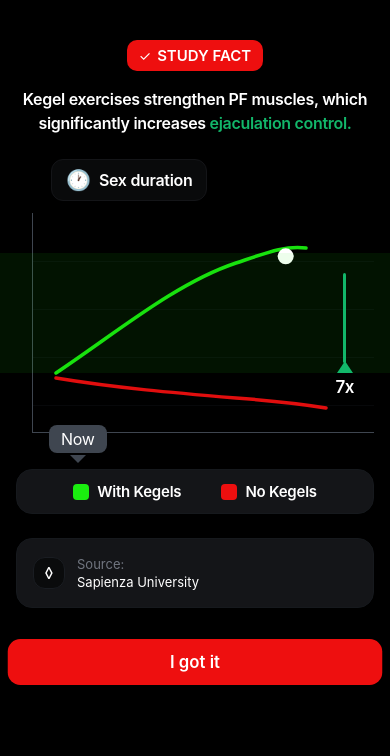
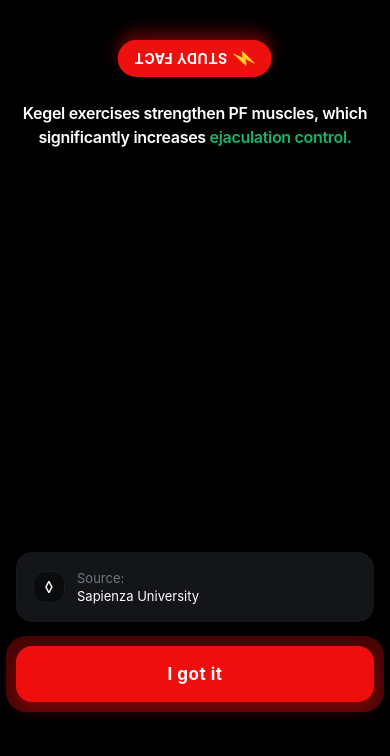
Before and after one commit to EMEDAT/stamena-app, a React Native app: screen / in a window 390 px wide. Shown: the top 756 px of the page. Built offline with nearby package versions, Linux system fonts and the light colour scheme.

Commit message:
Refactor components to utilize React Native Reanimated for improved animations; update Badge, Button, Graph, Headline, and Source components with shared values and animated styles; upgrade react-native-reanimated dependency to version 3.15.0; enhance visual effects and performance.

```diff
--- a/babel.config.js
+++ b/babel.config.js
@@ -2,6 +2,9 @@ module.exports = function (api) {
   api.cache(true);
   return {
     presets: ['babel-preset-expo'],
-    plugins: ['react-native-reanimated/plugin'],
+    plugins: [
+      // ⚠️ CRITICAL: react-native-reanimated/plugin must be listed LAST!
+      'react-native-reanimated/plugin',
+    ],
   };
 };
--- a/package.json
+++ b/package.json
@@ -14,7 +14,7 @@
     "react": "19.1.0",
     "react-native": "0.81.5",
     "react-native-gesture-handler": "~2.28.0",
-    "react-native-reanimated": "~4.1.1",
+    "react-native-reanimated": "^3.15.0",
     "react-native-safe-area-context": "~5.6.0",
     "react-native-svg": "15.12.1"
   },
--- a/src/components/Badge.tsx
+++ b/src/components/Badge.tsx
@@ -1,56 +1,91 @@
-import React, { useEffect, useRef } from 'react';
-import { View, Text, StyleSheet, Animated } from 'react-native';
+import React, { useEffect } from 'react';
+import { Text, StyleSheet } from 'react-native';
+import Animated, {
+  useSharedValue,
+  useAnimatedStyle,
+  withSpring,
+  withRepeat,
+  withTiming,
+  Easing,
+} from 'react-native-reanimated';
 import { COLORS } from '../constants/colors';
 
 export const Badge: React.FC = () => {
-  const fadeAnim = useRef(new Animated.Value(0)).current;
-  const translateY = useRef(new Animated.Value(-20)).current;
+  const scale = useSharedValue(0);
+  const rotation = useSharedValue(0);
+  const iconRotation = useSharedValue(0);
 
   useEffect(() => {
-    Animated.parallel([
-      Animated.timing(fadeAnim, {
-        toValue: 1,
-        duration: 800,
-        useNativeDriver: true,
-      }),
-      Animated.spring(translateY, {
-        toValue: 0,
-        useNativeDriver: true,
-      }),
-    ]).start();
+    // Badge entrance with spring
+    scale.value = withSpring(1, {
+      damping: 15,
+      stiffness: 200,
+      mass: 1,
+    });
+
+    // Badge subtle rotation
+    rotation.value = withRepeat(
+      withTiming(-180, { duration: 300 }),
+      1,
+      false
+    );
+
+    // Icon continuous rotation
+    iconRotation.value = withRepeat(
+      withTiming(360, { duration: 2000, easing: Easing.linear }),
+      -1,
+      false
+    );
   }, []);
 
+  const badgeAnimatedStyle = useAnimatedStyle(() => {
+    return {
+      transform: [
+        { scale: scale.value },
+        { rotate: `${rotation.value}deg` },
+      ],
+    };
+  });
+
+  const iconAnimatedStyle = useAnimatedStyle(() => {
+    return {
+      transform: [{ rotate: `${iconRotation.value}deg` }],
+    };
+  });
+
   return (
-    <View style={styles.container}>
-      <Animated.View style={[styles.badge, { opacity: fadeAnim, transform: [{ translateY }] }]}>
-        <Text style={styles.icon}>✓</Text>
-        <Text style={styles.text}>STUDY FACT</Text>
-      </Animated.View>
-    </View>
+    <Animated.View style={[styles.badge, badgeAnimatedStyle]}>
+      <Animated.Text style={[styles.icon, iconAnimatedStyle]}>⚡</Animated.Text>
+      <Text style={styles.text}>STUDY FACT</Text>
+    </Animated.View>
   );
 };
 
 const styles = StyleSheet.create({
-  container: {
-    alignItems: 'center',
-    marginBottom: 16,
-  },
   badge: {
     flexDirection: 'row',
     alignItems: 'center',
+    backgroundColor: COLORS.brandRed,
+    paddingVertical: 8,
+    paddingHorizontal: 16,
+    borderRadius: 24,
+    alignSelf: 'center',
     gap: 6,
-    backgroundColor: COLORS.brandRed,
-    paddingHorizontal: 12,
-    paddingVertical: 6,
-    borderRadius: 10,
+    shadowColor: COLORS.brandRed,
+    shadowOffset: { width: 0, height: 8 },
+    shadowOpacity: 0.4,
+    shadowRadius: 16,
+    elevation: 8,
+    marginBottom: 24,
   },
   icon: {
-    fontSize: 14,
+    fontSize: 18,
     color: COLORS.white,
   },
   text: {
-    fontSize: 15,
-    fontWeight: '600',
+    fontSize: 14,
+    fontWeight: '700',
     color: COLORS.white,
+    letterSpacing: 0.5,
   },
 });
--- a/src/components/Button.tsx
+++ b/src/components/Button.tsx
@@ -1,79 +1,110 @@
-import React, { useEffect, useRef } from 'react';
-import { Text, StyleSheet, Animated, TouchableOpacity } from 'react-native';
+import React, { useEffect } from 'react';
+import { Text, StyleSheet, Pressable } from 'react-native';
+import Animated, {
+  useSharedValue,
+  useAnimatedStyle,
+  withSpring,
+  withTiming,
+  withDelay,
+  interpolate,
+} from 'react-native-reanimated';
 import { COLORS } from '../constants/colors';
 
+const AnimatedPressable = Animated.createAnimatedComponent(Pressable);
+
 export const Button: React.FC = () => {
-  const fadeAnim = useRef(new Animated.Value(0)).current;
-  const translateY = useRef(new Animated.Value(20)).current;
-  const pulseAnim = useRef(new Animated.Value(1)).current;
+  const opacity = useSharedValue(0);
+  const translateY = useSharedValue(30);
+  const scale = useSharedValue(1);
+  const glowOpacity = useSharedValue(0);
 
   useEffect(() => {
-    // Fade in
-    Animated.parallel([
-      Animated.timing(fadeAnim, {
-        toValue: 1,
-        duration: 500,
-        delay: 2100,
-        useNativeDriver: true,
-      }),
-      Animated.timing(translateY, {
-        toValue: 0,
-        duration: 500,
-        delay: 2100,
-        useNativeDriver: true,
-      }),
-    ]).start(() => {
-      // Start pulse after appearing
-      Animated.loop(
-        Animated.sequence([
-          Animated.timing(pulseAnim, {
-            toValue: 1.05,
-            duration: 1000,
-            useNativeDriver: true,
-          }),
-          Animated.timing(pulseAnim, {
-            toValue: 1,
-            duration: 1000,
-            useNativeDriver: true,
-          }),
-        ])
-      ).start();
-    });
+    // Button entrance animation
+    opacity.value = withDelay(2100, withTiming(1, { duration: 500 }));
+    translateY.value = withDelay(
+      2100,
+      withSpring(0, {
+        damping: 20,
+        stiffness: 200,
+      })
+    );
   }, []);
 
+  const buttonAnimatedStyle = useAnimatedStyle(() => {
+    return {
+      opacity: opacity.value,
+      transform: [
+        { translateY: translateY.value },
+        { scale: scale.value },
+      ],
+    };
+  });
+
+  const glowAnimatedStyle = useAnimatedStyle(() => {
+    return {
+      opacity: interpolate(glowOpacity.value, [0, 1], [0.3, 0.6]),
+    };
+  });
+
+  const handlePressIn = () => {
+    scale.value = withTiming(0.96, { duration: 100 });
+    glowOpacity.value = withTiming(1, { duration: 100 });
+  };
+
+  const handlePressOut = () => {
+    scale.value = withSpring(1, {
+      damping: 15,
+      stiffness: 300,
+    });
+    glowOpacity.value = withTiming(0, { duration: 200 });
+  };
+
   return (
-    <Animated.View
-      style={[
-        styles.container,
-        {
-          opacity: fadeAnim,
-          transform: [{ translateY }, { scale: pulseAnim }],
-        },
-      ]}
+    <AnimatedPressable
+      style={[styles.button, buttonAnimatedStyle]}
+      onPressIn={handlePressIn}
+      onPressOut={handlePressOut}
+      onPress={() => {
+        console.log('Button pressed!');
+      }}
     >
-      <TouchableOpacity style={styles.button} activeOpacity={0.8}>
-        <Text style={styles.text}>I got it</Text>
-      </TouchableOpacity>
-    </Animated.View>
+      <Animated.View style={[styles.glow, glowAnimatedStyle]} />
+      <Text style={styles.text}>I got it</Text>
+    </AnimatedPressable>
   );
 };
 
 const styles = StyleSheet.create({
-  container: {
-    marginTop: 32,
-    marginBottom: 20,
-  },
   button: {
     backgroundColor: COLORS.brandRed,
-    paddingVertical: 12,
-    paddingHorizontal: 18,
-    borderRadius: 12,
+    paddingVertical: 18,
+    paddingHorizontal: 32,
+    borderRadius: 16,
     alignItems: 'center',
-    justifyContent: 'center',
+    marginTop: 24,
+    shadowColor: COLORS.brandRed,
+    shadowOffset: { width: 0, height: 8 },
+    shadowOpacity: 0.3,
+    shadowRadius: 16,
+    elevation: 8,
+    position: 'relative',
+    overflow: 'visible',
+  },
+  glow: {
+    position: 'absolute',
+    top: -10,
+    left: -10,
+    right: -10,
+    bottom: -10,
+    backgroundColor: COLORS.brandRed,
+    borderRadius: 20,
+    opacity: 0,
+    zIndex: -1,
   },
   text: {
-    fontSize: 16,
-    fontWeight: '600',
+    fontSize: 17,
+    fontWeight: '700',
     color: COLORS.white,
+    letterSpacing: 0.5,
   },
 });
--- a/src/components/Graph.tsx
+++ b/src/components/Graph.tsx
@@ -1,69 +1,176 @@
-import React, { useEffect, useRef } from 'react';
-import { View, Text, StyleSheet, Animated, Dimensions } from 'react-native';
-import Svg, { Path, Circle } from 'react-native-svg';
+import React, { useEffect } from 'react';
+import { View, Text, StyleSheet, Dimensions } from 'react-native';
+import Svg, { Path, Circle, Defs, LinearGradient, Stop, RadialGradient } from 'react-native-svg';
+import Animated, {
+  useSharedValue,
+  useAnimatedProps,
+  withTiming,
+  withDelay,
+  withRepeat,
+  withSequence,
+  Easing,
+  interpolate,
+} from 'react-native-reanimated';
 import { COLORS } from '../constants/colors';
 
 const { width } = Dimensions.get('window');
 const GRAPH_WIDTH = width - 32;
 
+const AnimatedPath = Animated.createAnimatedComponent(Path);
 const AnimatedCircle = Animated.createAnimatedComponent(Circle);
+const AnimatedView = Animated.View;
 
 export const Graph: React.FC = () => {
-  const fadeAnim = useRef(new Animated.Value(0)).current;
-  const dotOpacity = useRef(new Animated.Value(0)).current;
-  const dotProgress = useRef(new Animated.Value(0)).current;
+  // Animation values
+  const containerOpacity = useSharedValue(0);
+  const labelSlide = useSharedValue(-30);
+  const greenLineProgress = useSharedValue(0);
+  const redLineProgress = useSharedValue(0);
+  const dotOpacity = useSharedValue(0);
+  const dotScale = useSharedValue(0);
+  const glowOpacity = useSharedValue(0);
+  const glowScale = useSharedValue(1);
+  const nowMarkerY = useSharedValue(20);
+  const arrowY = useSharedValue(0);
+  const multiplierScale = useSharedValue(0.8);
 
   useEffect(() => {
-    Animated.timing(fadeAnim, {
-      toValue: 1,
-      duration: 800,
-      delay: 700,
-      useNativeDriver: true,
-    }).start();
+    // 1. Container fade in
+    containerOpacity.value = withDelay(700, withTiming(1, { duration: 800 }));
 
-    // Show dot after lines draw
-    Animated.timing(dotOpacity, {
-      toValue: 1,
-      duration: 400,
-      delay: 2600,
-      useNativeDriver: true,
-    }).start(() => {
-      // Animate dot along path
-      Animated.loop(
-        Animated.sequence([
-          Animated.timing(dotProgress, {
-            toValue: 1,
-            duration: 3000,
-            useNativeDriver: true,
-          }),
-          Animated.timing(dotProgress, {
-            toValue: 0,
-            duration: 3000,
-            useNativeDriver: true,
-          }),
-        ])
-      ).start();
-    });
+    // 2. Label slide in
+    labelSlide.value = withDelay(600, withTiming(0, { duration: 600, easing: Easing.out(Easing.cubic) }));
+
+    // 3. Draw green line
+    greenLineProgress.value = withDelay(
+      1100,
+      withTiming(1, { duration: 2000, easing: Easing.inOut(Easing.cubic) })
+    );
+
+    // 4. Draw red line
+    redLineProgress.value = withDelay(
+      1300,
+      withTiming(1, { duration: 2000, easing: Easing.inOut(Easing.cubic) })
+    );
+
+    // 5. Glow effect
+    glowOpacity.value = withDelay(1600, withTiming(0.3, { duration: 800 }));
+    glowScale.value = withDelay(
+      1600,
+      withRepeat(
+        withSequence(
+          withTiming(1.1, { duration: 2000, easing: Easing.inOut(Easing.sin) }),
+          withTiming(1, { duration: 2000, easing: Easing.inOut(Easing.sin) })
+        ),
+        -1,
+        false
+      )
+    );
+
+    // 6. Dot appears with bounce
+    dotOpacity.value = withDelay(2600, withTiming(1, { duration: 400 }));
+    dotScale.value = withDelay(
+      2600,
+      withSequence(
+        withTiming(1.4, { duration: 300, easing: Easing.out(Easing.cubic) }),
+        withTiming(1, { duration: 200, easing: Easing.inOut(Easing.cubic) })
+      )
+    );
+
+    // 7. Now marker slides up
+    nowMarkerY.value = withDelay(
+      1900,
+      withTiming(0, { duration: 600, easing: Easing.out(Easing.cubic) })
+    );
+
+    // 8. Arrow floats
+    arrowY.value = withDelay(
+      3100,
+      withRepeat(
+        withSequence(
+          withTiming(-8, { duration: 1500, easing: Easing.inOut(Easing.sin) }),
+          withTiming(0, { duration: 1500, easing: Easing.inOut(Easing.sin) })
+        ),
+        -1,
+        false
+      )
+    );
+
+    // 9. Multiplier pops in
+    multiplierScale.value = withDelay(
+      3100,
+      withSequence(
+        withTiming(1.2, { duration: 400, easing: Easing.out(Easing.back(2)) }),
+        withTiming(1, { duration: 200 })
+      )
+    );
   }, []);
 
-  // Calculate dot position along bezier curve
-  const dotX = dotProgress.interpolate({
-    inputRange: [0, 0.5, 1],
-    outputRange: [40, 180, 290],
+  // Animated props for green path
+  const greenAnimatedProps = useAnimatedProps(() => {
+    return {
+      strokeDashoffset: interpolate(greenLineProgress.value, [0, 1], [350, 0]),
+    };
   });
 
-  const dotY = dotProgress.interpolate({
-    inputRange: [0, 0.5, 1],
-    outputRange: [160, 80, 35],
+  // Animated props for red path
+  const redAnimatedProps = useAnimatedProps(() => {
+    return {
+      strokeDashoffset: interpolate(redLineProgress.value, [0, 1], [350, 0]),
+    };
   });
 
+  // Animated style for container
+  const containerStyle = useAnimatedProps(() => ({
+    opacity: containerOpacity.value,
+  }));
+
+  // Animated style for label
+  const labelStyle = useAnimatedProps(() => ({
+    opacity: interpolate(labelSlide.value, [-30, 0], [0, 1]),
+    transform: [{ translateX: labelSlide.value }],
+  }));
+
+  // Animated style for glow
+  const glowStyle = useAnimatedProps(() => ({
+    opacity: glowOpacity.value,
+    transform: [{ scale: glowScale.value }],
+  }));
+
+  // Animated style for now marker
+  const nowMarkerStyle = useAnimatedProps(() => ({
+    opacity: interpolate(nowMarkerY.value, [20, 0], [0, 1]),
+    transform: [{ translateY: nowMarkerY.value }],
+  }));
+
+  // Animated style for arrow
+  const arrowStyle = useAnimatedProps(() => ({
+    transform: [{ translateY: arrowY.value }],
+  }));
+
+  // Animated style for multiplier
+  const multiplierContainerStyle = useAnimatedProps(() => ({
+    opacity: interpolate(multiplierScale.value, [0.8, 1], [0, 1]),
+    transform: [{ scale: multiplierScale.value }],
+  }));
+
+  // Animated props for dots
+  const dotGlowProps = useAnimatedProps(() => ({
+    opacity: dotOpacity.value,
+  }));
+
+  const dotCenterProps = useAnimatedProps(() => ({
+    opacity: dotOpacity.value,
+    r: interpolate(dotScale.value, [0, 1], [0, 7]),
+  }));
+
   return (
-    <Animated.View style={[styles.container, { opacity: fadeAnim }]}>
+    <AnimatedView style={[styles.container, containerStyle]}>
       {/* Sex Duration Label */}
-      <View style={styles.label}>
+      <AnimatedView style={[styles.label, labelStyle]}>
         <Text style={styles.labelIcon}>🕐</Text>
         <Text style={styles.labelText}>Sex duration</Text>
-      </View>
+      </AnimatedView>
 
       {/* Graph Container */}
       <View style={styles.graphContainer}>
@@ -77,57 +184,86 @@ export const Graph: React.FC = () => {
         <View style={styles.yAxis} />
         <View style={styles.xAxis} />
 
+        {/* Glow effect behind green line - ANIMATED */}
+        <AnimatedView style={[styles.glow, glowStyle]} />
+
         {/* SVG Graph */}
         <Svg width="100%" height="100%" style={styles.svg}>
-          {/* Green line - smooth curve going UP */}
-          <Path
+          <Defs>
+            {/* Green gradient */}
+            <LinearGradient id="greenGradient" x1="0%" y1="0%" x2="100%" y2="0%">
+              <Stop offset="0%" stopColor="#22c55e" stopOpacity="1" />
+              <Stop offset="100%" stopColor="#4ade80" stopOpacity="1" />
+            </LinearGradient>
+
+            {/* Red gradient */}
+            <LinearGradient id="redGradient" x1="0%" y1="0%" x2="100%" y2="0%">
+              <Stop offset="0%" stopColor="#ef4444" stopOpacity="1" />
+              <Stop offset="100%" stopColor="#dc2626" stopOpacity="1" />
+            </LinearGradient>
+
+            {/* Radial gradient for dot glow */}
+            <RadialGradient id="dotGlow" cx="50%" cy="50%" r="50%">
+              <Stop offset="0%" stopColor="#ffffff" stopOpacity="1" />
+              <Stop offset="70%" stopColor="#4ade80" stopOpacity="0.6" />
+              <Stop offset="100%" stopColor="#4ade80" stopOpacity="0" />
+            </RadialGradient>
+          </Defs>
+
+          {/* Green line - animated stroke */}
+          <AnimatedPath
             d="M 40 160 C 100 120, 160 70, 220 50 C 250 40, 270 32, 290 35"
-            stroke={COLORS.brandGreen}
-            strokeWidth="3.5"
+            stroke="url(#greenGradient)"
+            strokeWidth="4"
             fill="none"
             strokeLinecap="round"
-            opacity={0.95}
+            strokeDasharray="350"
+            animatedProps={greenAnimatedProps}
           />
 
-          {/* Red line - smooth curve going DOWN */}
-          <Path
+          {/* Red line - animated stroke */}
+          <AnimatedPath
             d="M 40 165 C 100 175, 160 180, 220 185 C 260 188, 280 190, 310 195"
-            stroke={COLORS.brandRed}
-            strokeWidth="3.5"
+            stroke="url(#redGradient)"
+            strokeWidth="4"
             fill="none"
             strokeLinecap="round"
-            opacity={0.95}
+            strokeDasharray="350"
+            animatedProps={redAnimatedProps}
           />
 
-          {/* Animated white dot */}
+          {/* Glowing dot with pulsing animation */}
           <AnimatedCircle
-            cx={dotX}
-            cy={dotY}
-            r="8"
+            cx="290"
+            cy="35"
+            r="16"
+            fill="url(#dotGlow)"
+            animatedProps={dotGlowProps}
+          />
+          <AnimatedCircle
+            cx="290"
+            cy="35"
             fill={COLORS.white}
-            opacity={dotOpacity}
+            animatedProps={dotCenterProps}
           />
         </Svg>
 
-        {/* Glow effect behind green line */}
-        <View style={styles.glow} />
-
-        {/* Now Marker */}
-        <View style={styles.nowMarker}>
+        {/* Now Marker - ANIMATED */}
+        <AnimatedView style={[styles.nowMarker, nowMarkerStyle]}>
           <View style={styles.nowLabelContainer}>
             <Text style={styles.nowText}>Now</Text>
           </View>
           <View style={styles.nowArrow} />
-        </View>
+        </AnimatedView>
 
-        {/* 7x Multiplier with Arrow */}
-        <View style={styles.multiplierContainer}>
-          <View style={styles.arrow}>
+        {/* 7x Multiplier with Arrow - ANIMATED */}
+        <AnimatedView style={[styles.multiplierContainer, multiplierContainerStyle]}>
+          <AnimatedView style={[styles.arrow, arrowStyle]}>
             <View style={styles.arrowLine} />
             <View style={styles.arrowHead} />
-          </View>
+          </AnimatedView>
           <Text style={styles.multiplierText}>7x</Text>
-        </View>
+        </AnimatedView>
       </View>
 
       {/* Legend */}
@@ -141,7 +277,7 @@ export const Graph: React.FC = () => {
           <Text style={styles.legendText}>No Kegels</Text>
         </View>
       </View>
-    </Animated.View>
+    </AnimatedView>
   );
 };
 
@@ -213,7 +349,7 @@ const styles = StyleSheet.create({
     right: 20,
     height: 120,
     backgroundColor: COLORS.brandGreen,
-    opacity: 0.08,
+    opacity: 0.15,
     borderRadius: 100,
     transform: [{ scaleX: 2 }],
   },
--- a/src/components/Headline.tsx
+++ b/src/components/Headline.tsx
@@ -1,32 +1,64 @@
-import React, { useEffect, useRef } from 'react';
-import { Text, StyleSheet, Animated } from 'react-native';
+import React, { useEffect } from 'react';
+import { Text, StyleSheet } from 'react-native';
+import Animated, {
+  useSharedValue,
+  useAnimatedStyle,
+  withTiming,
+  withDelay,
+  Easing,
+} from 'react-native-reanimated';
 import { COLORS } from '../constants/colors';
 
 export const Headline: React.FC = () => {
-  const fadeAnim = useRef(new Animated.Value(0)).current;
-  const translateY = useRef(new Animated.Value(20)).current;
+  const opacity1 = useSharedValue(0);
+  const opacity2 = useSharedValue(0);
+  const translateY1 = useSharedValue(20);
+  const translateY2 = useSharedValue(20);
 
   useEffect(() => {
-    Animated.parallel([
-      Animated.timing(fadeAnim, {
-        toValue: 1,
-        duration: 600,
-        delay: 500,
-        useNativeDriver: true,
-      }),
-      Animated.timing(translateY, {
-        toValue: 0,
-        duration: 600,
-        delay: 500,
-        useNativeDriver: true,
-      }),
-    ]).start();
+    // First part of text
+    opacity1.value = withDelay(
+      400,
+      withTiming(1, { duration: 600, easing: Easing.out(Easing.cubic) })
+    );
+    translateY1.value = withDelay(
+      400,
+      withTiming(0, { duration: 600, easing: Easing.out(Easing.cubic) })
+    );
+
+    // Second part (highlight)
+    opacity2.value = withDelay(
+      800,
+      withTiming(1, { duration: 600, easing: Easing.out(Easing.cubic) })
+    );
+    translateY2.value = withDelay(
+      800,
+      withTiming(0, { duration: 600, easing: Easing.out(Easing.cubic) })
+    );
   }, []);
 
+  const firstPartStyle = useAnimatedStyle(() => {
+    return {
+      opacity: opacity1.value,
+      transform: [{ translateY: translateY1.value }],
+    };
+  });
+
+  const highlightStyle = useAnimatedStyle(() => {
+    return {
+      opacity: opacity2.value,
+      transform: [{ translateY: translateY2.value }],
+    };
+  });
+
   return (
-    <Animated.Text style={[styles.headline, { opacity: fadeAnim, transform: [{ translateY }] }]}>
-      Kegel exercises strengthen PF muscles, which significantly increases{' '}
-      <Text style={styles.highlight}>ejaculation control.</Text>
+    <Animated.Text style={styles.headline}>
+      <Animated.Text style={firstPartStyle}>
+        Kegel exercises strengthen PF muscles, which significantly increases{' '}
+      </Animated.Text>
+      <Animated.Text style={[styles.highlight, highlightStyle]}>
+        ejaculation control.
+      </Animated.Text>
     </Animated.Text>
   );
 };
--- a/src/components/Source.tsx
+++ b/src/components/Source.tsx
@@ -1,41 +1,59 @@
-import React, { useEffect, useRef } from 'react';
-import { View, Text, StyleSheet, Animated } from 'react-native';
+import React, { useEffect } from 'react';
+import { View, Text, StyleSheet } from 'react-native';
+import Animated, {
+  useSharedValue,
+  useAnimatedStyle,
+  withTiming,
+  withDelay,
+  withSpring,
+  Easing,
+} from 'react-native-reanimated';
 import { COLORS } from '../constants/colors';
 
 export const Source: React.FC = () => {
-  const fadeAnim = useRef(new Animated.Value(0)).current;
-  const translateY = useRef(new Animated.Value(20)).current;
+  const opacity = useSharedValue(0);
+  const translateY = useSharedValue(20);
+  const iconScale = useSharedValue(0.8);
 
   useEffect(() => {
-    Animated.parallel([
-      Animated.timing(fadeAnim, {
-        toValue: 1,
-        duration: 500,
-        delay: 1700,
-        useNativeDriver: true,
-      }),
-      Animated.timing(translateY, {
-        toValue: 0,
-        duration: 500,
-        delay: 1700,
-        useNativeDriver: true,
-      }),
-    ]).start();
+    // Container fade and slide
+    opacity.value = withDelay(
+      1700,
+      withTiming(1, { duration: 500, easing: Easing.out(Easing.cubic) })
+    );
+    translateY.value = withDelay(
+      1700,
+      withTiming(0, { duration: 500, easing: Easing.out(Easing.cubic) })
+    );
+
+    // Icon pop
+    iconScale.value = withDelay(
+      1900,
+      withSpring(1, {
+        damping: 12,
+        stiffness: 300,
+      })
+    );
   }, []);
 
+  const containerStyle = useAnimatedStyle(() => {
+    return {
+      opacity: opacity.value,
+      transform: [{ translateY: translateY.value }],
+    };
+  });
+
+  const iconStyle = useAnimatedStyle(() => {
+    return {
+      transform: [{ scale: iconScale.value }],
+    };
+  });
+
   return (
-    <Animated.View
-      style={[
-        styles.container,
-        {
-          opacity: fadeAnim,
-          transform: [{ translateY }],
-        },
-      ]}
-    >
-      <View style={styles.diamond}>
+    <Animated.View style={[styles.container, containerStyle]}>
+      <Animated.View style={[styles.diamond, iconStyle]}>
         <Text style={styles.diamondIcon}>◊</Text>
-      </View>
+      </Animated.View>
       <View>
         <Text style={styles.label}>Source:</Text>
         <Text style={styles.name}>Sapienza University</Text>
```
Also changed, not shown: 1 other file (tests, documents, lock files or other folders).
